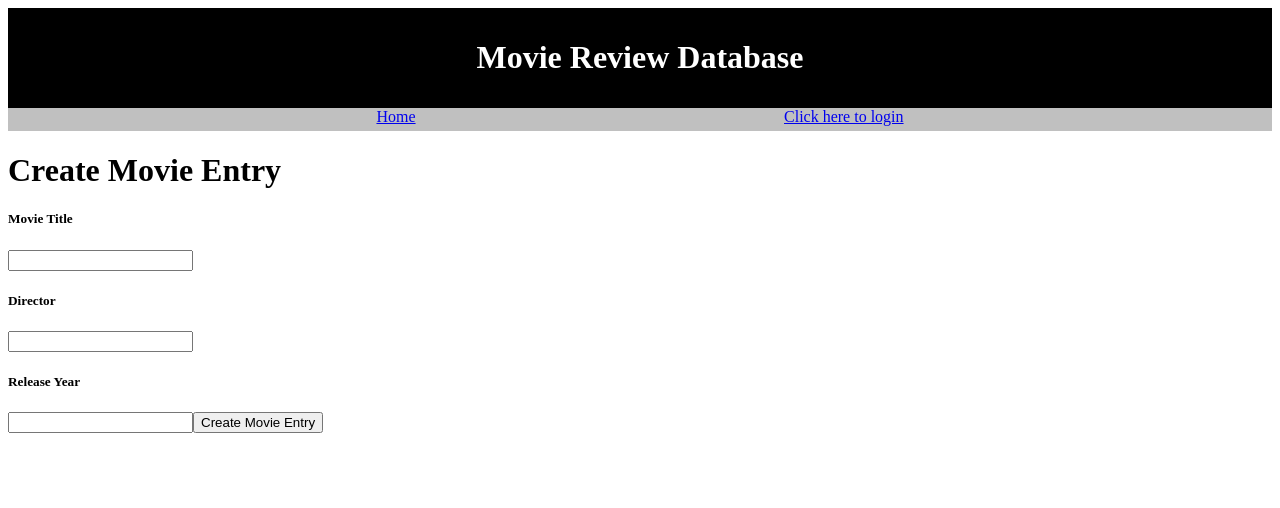
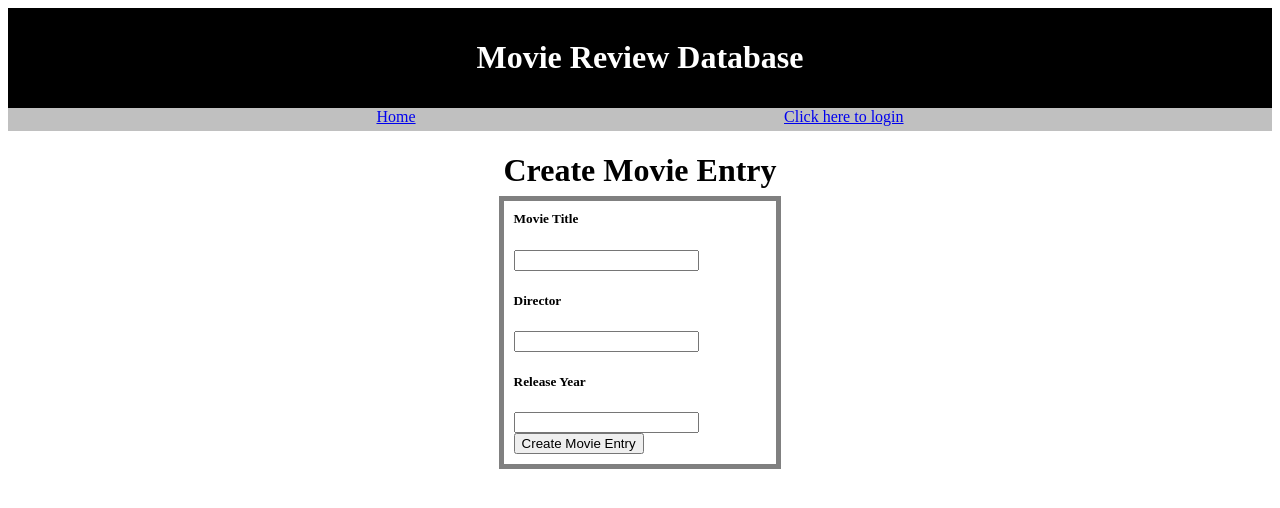
Before and after one commit to joegramstad/project_3, a React (Create React App) app: page /entry in a window 1280 px wide. Shown: the top 508 px of the page. Built offline with nearby package versions, Linux system fonts and the light colour scheme; no server answers.

Commit message:
entry thread page styled

```diff
--- a/src/EntryCreate.jsx
+++ b/src/EntryCreate.jsx
@@ -1,9 +1,9 @@
 import React, {useState} from 'react';
 import Axios from 'axios';
 import { useNavigate } from 'react-router';
+import './styles/EntryCreate.css';
 
 export default function EntryCreate(props) {
-
 
     const navigate = useNavigate();
     const [title, setTitle] = useState('');
@@ -23,7 +23,8 @@ export default function EntryCreate(props) {
 
     return (
         <div>
-            <h1>Create Movie Entry</h1>
+            <h1 id={'pageTitle'}>Create Movie Entry</h1>
+            <div id={'createBox'}>
             <h5>
                 Movie Title
             </h5>
@@ -40,6 +41,7 @@ export default function EntryCreate(props) {
             <button onClick={createEntry}>
                 Create Movie Entry
             </button>
+            </div>
         </div>
 
     )
--- /dev/null
+++ b/src/styles/EntryCreate.css
@@ -0,0 +1,11 @@
+#createBox {
+    margin-bottom: 50px;
+    outline: 5px solid grey;
+    outline-offset: 10px;
+    margin-left: 40%;
+    margin-right: 40%;
+}
+
+#pageTitle {
+    text-align: center;
+}
```
Also changed, not shown: src/App.css (deleted, +0 -38 lines).
